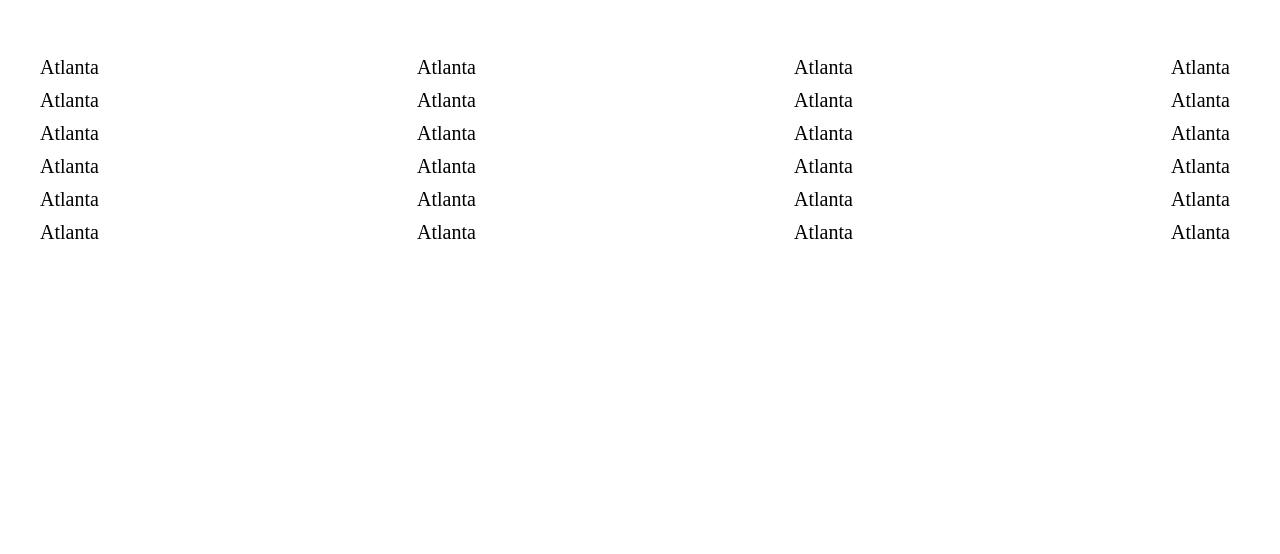
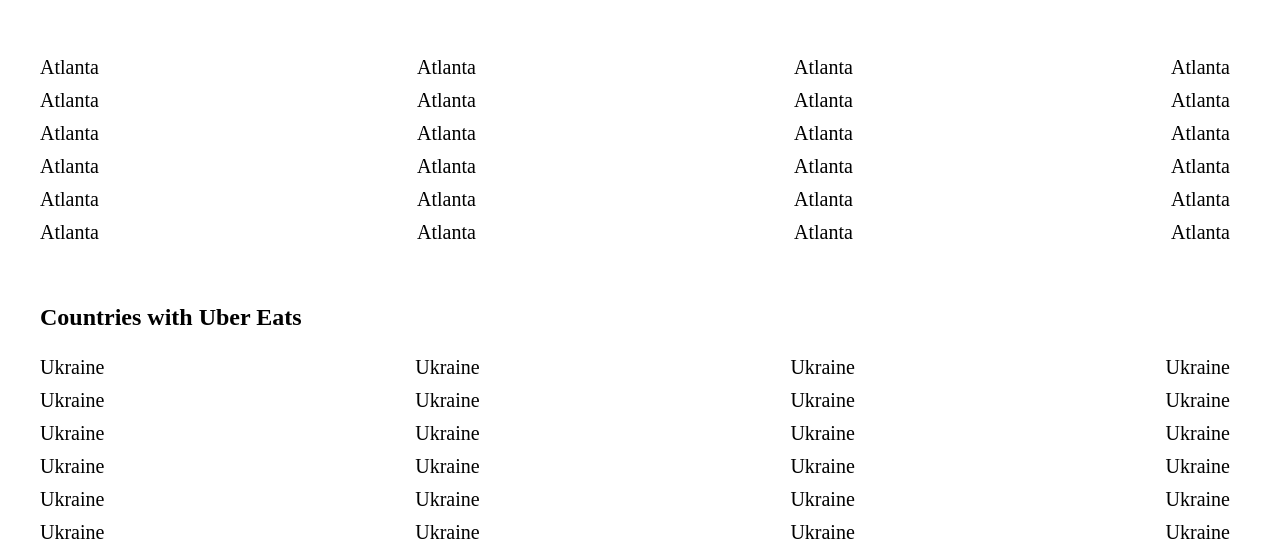
Before and after one commit to Laduka/Uber_Eats, a plain HTML site: page index.html in a window 1280 px wide. Shown: the part 1419-1973 px from the top of the page. Before the commit the page ends 1723 px from the top, so only its background shows below. Drawn offline with Linux system fonts and the light colour scheme; grey boxes are pictures that could not be loaded.

Commit message:
countries

```diff
--- a/index.html
+++ b/index.html
@@ -1,210 +1,238 @@
 <html>
   <head>
     <title>My site</title>
-        <link rel="stylesheet" href="style.css">
+    <link rel="stylesheet" href="style.css" />
+    <link rel="shortcut icon" href="pizza.png" type="image/png">
   </head>
   <body>
     <section class="first_screen">
       <header class="header">
-            <h1 class="margin_header">
-                uber
-            </h1>
+        <h1 class="margin_header">uber</h1>
         <div>
-                 <button class="margin_next">
-                    sing ing
-                </button>
+          <button class="margin_next">sing ing</button>
         </div>
-
       </header>
       <div class="inpouts">
-            <h1 class="order">
-                Order breakfast, lunch, and dinner.
-            </h1>
+        <h1 class="order">Order breakfast, lunch, and dinner.</h1>
         <div>
-                <input class="input_enter_delivery" type="text" placeholder="Enter delivery addres">
+          <input
+            class="input_enter_delivery"
+            type="text"
+            placeholder="Enter delivery addres"
+          />
           <select class="main_select">
             <option>Deliver now</option>
             <option>Schedule for later</option>
           </select>
-                <button class="find_food">
-                    Find food
-                </button>
+          <button class="find_food">Find food</button>
           <p class="href_sing_in">
             <a href="#"> sing in</a> for your recent addresses
           </p>
-
         </div>
-
       </div>
-
     </section>
     <section class="benefits">
       <div class="benefit_card">
-           <img src="https://www.ubereats.com/_static/d68c5f5ddd33d16a8d6855987410673b.svg" alt="">
-           <h2>
-               Feed your employees
-           </h2>
-           <a href="#">
-               Crate a businnes account
-           </a>
+        <img
+          src="https://www.ubereats.com/_static/d68c5f5ddd33d16a8d6855987410673b.svg"
+          alt=""
+        />
+        <h2>Feed your employees</h2>
+        <a href="#"> Crate a businnes account </a>
       </div>
       <div class="benefit_card">
-        <img src="https://www.ubereats.com/_static/d68c5f5ddd33d16a8d6855987410673b.svg" alt="">
-        <h2>
-            Feed your employees
-        </h2>
-        <a href="#">
-            Crate a businnes account
-        </a>
+        <img
+          src="https://www.ubereats.com/_static/d68c5f5ddd33d16a8d6855987410673b.svg"
+          alt=""
+        />
+        <h2>Feed your employees</h2>
+        <a href="#"> Crate a businnes account </a>
       </div>
       <div class="benefit_card">
-        <img src="https://www.ubereats.com/_static/d68c5f5ddd33d16a8d6855987410673b.svg" alt="">
-        <h2>
-            Feed your employees
-        </h2>
-        <a href="#">
-            Crate a businnes account
-        </a>
+        <img
+          src="https://www.ubereats.com/_static/d68c5f5ddd33d16a8d6855987410673b.svg"
+          alt=""
+        />
+        <h2>Feed your employees</h2>
+        <a href="#"> Crate a businnes account </a>
       </div>
     </section>
     <section class="section_map">
-        <h1 class="h1_size">
-            Cities near me
-        </h1>
-        <iframe src="https://www.google.com/maps/embed?pb=!1m14!1m12!1m3!1d82352.48246544447!2d23.942195833904684!3d49.8327786773887!2m3!1f0!2f0!3f0!3m2!1i1024!2i768!4f13.1!5e0!3m2!1sru!2sua!4v1634859196786!5m2!1sru!2sua" width="1500" height="350" style="border:0;" allowfullscreen="" loading="lazy"></iframe>
+      <h1 class="h1_size">Cities near me</h1>
+      <iframe
+        src="https://www.google.com/maps/embed?pb=!1m14!1m12!1m3!1d82352.48246544447!2d23.942195833904684!3d49.8327786773887!2m3!1f0!2f0!3f0!3m2!1i1024!2i768!4f13.1!5e0!3m2!1sru!2sua!4v1634859196786!5m2!1sru!2sua"
+        width="1500"
+        height="350"
+        style="border: 0"
+        allowfullscreen=""
+        loading="lazy"
+      ></iframe>
     </section>
     <section class="citis">
       <div class="citis_blok">
         <div>
-            <a href="#">
-                Atlanta
-            </a>
+          <a href="#"> Atlanta </a>
         </div>
         <div>
-            <a href="#">
-                Atlanta
-            </a>
+          <a href="#"> Atlanta </a>
         </div>
         <div>
-            <a href="#">
-                Atlanta
-            </a>
+          <a href="#"> Atlanta </a>
         </div>
         <div>
-            <a href="#">
-                Atlanta
-            </a>
+          <a href="#"> Atlanta </a>
         </div>
         <div>
-            <a href="#">
-                Atlanta
-            </a>
+          <a href="#"> Atlanta </a>
         </div>
         <div>
-            <a href="#">
-                Atlanta
-            </a>
+          <a href="#"> Atlanta </a>
         </div>
-
       </div>
       <div class="citis_blok">
         <div>
-              <a href="#">
-                  Atlanta
-              </a>
+          <a href="#"> Atlanta </a>
         </div>
         <div>
-              <a href="#">
-                  Atlanta
-              </a>
+          <a href="#"> Atlanta </a>
         </div>
         <div>
-              <a href="#">
-                  Atlanta
-              </a>
+          <a href="#"> Atlanta </a>
         </div>
         <div>
-              <a href="#">
-                  Atlanta
-              </a>
+          <a href="#"> Atlanta </a>
         </div>
         <div>
-              <a href="#">
-                  Atlanta
-              </a>
+          <a href="#"> Atlanta </a>
         </div>
         <div>
-              <a href="#">
-                  Atlanta
-              </a>
+          <a href="#"> Atlanta </a>
         </div>
-
       </div>
       <div class="citis_blok">
         <div>
-              <a href="#">
-                  Atlanta
-              </a>
+          <a href="#"> Atlanta </a>
         </div>
         <div>
-              <a href="#">
-                  Atlanta
-              </a>
+          <a href="#"> Atlanta </a>
         </div>
         <div>
-              <a href="#">
-                  Atlanta
-              </a>
+          <a href="#"> Atlanta </a>
         </div>
         <div>
-              <a href="#">
-                  Atlanta
-              </a>
+          <a href="#"> Atlanta </a>
         </div>
         <div>
-              <a href="#">
-                  Atlanta
-              </a>
+          <a href="#"> Atlanta </a>
         </div>
         <div>
-              <a href="#">
-                  Atlanta
-              </a>
+          <a href="#"> Atlanta </a>
         </div>
-
       </div>
       <div class="citis_blok">
         <div>
-              <a href="#">
-                  Atlanta
-              </a>
+          <a href="#"> Atlanta </a>
         </div>
         <div>
-              <a href="#">
-                  Atlanta
-              </a>
+          <a href="#"> Atlanta </a>
         </div>
         <div>
-              <a href="#">
-                  Atlanta
-              </a>
+          <a href="#"> Atlanta </a>
         </div>
         <div>
-              <a href="#">
-                  Atlanta
-              </a>
+          <a href="#"> Atlanta </a>
         </div>
         <div>
-              <a href="#">
-                  Atlanta
-              </a>
+          <a href="#"> Atlanta </a>
         </div>
         <div>
-              <a href="#">
-                  Atlanta
-              </a>
+          <a href="#"> Atlanta </a>
         </div>
-
+      </div>
+    </section>
+    <section class="countres">
+      <h1>Countries with Uber Eats</h1>
+      <div class="countries_cointeiner">
+        <div class="countres_blok">
+          <div>
+            <a href="#"> Ukraine </a>
+          </div>
+          <div>
+            <a href="#"> Ukraine </a>
+          </div>
+          <div>
+            <a href="#"> Ukraine </a>
+          </div>
+          <div>
+            <a href="#"> Ukraine </a>
+          </div>
+          <div>
+            <a href="#"> Ukraine </a>
+          </div>
+          <div>
+            <a href="#"> Ukraine </a>
+          </div>
+        </div>
+        <div class="countres_blok">
+          <div>
+            <a href="#"> Ukraine </a>
+          </div>
+          <div>
+            <a href="#"> Ukraine </a>
+          </div>
+          <div>
+            <a href="#"> Ukraine </a>
+          </div>
+          <div>
+            <a href="#"> Ukraine </a>
+          </div>
+          <div>
+            <a href="#"> Ukraine </a>
+          </div>
+          <div>
+            <a href="#"> Ukraine </a>
+          </div>
+        </div>
+        <div class="countres_blok">
+          <div>
+            <a href="#"> Ukraine </a>
+          </div>
+          <div>
+            <a href="#"> Ukraine </a>
+          </div>
+          <div>
+            <a href="#"> Ukraine </a>
+          </div>
+          <div>
+            <a href="#"> Ukraine </a>
+          </div>
+          <div>
+            <a href="#"> Ukraine </a>
+          </div>
+          <div>
+            <a href="#"> Ukraine </a>
+          </div>
+        </div>
+        <div class="countres_blok">
+          <div>
+            <a href="#"> Ukraine </a>
+          </div>
+          <div>
+            <a href="#"> Ukraine </a>
+          </div>
+          <div>
+            <a href="#"> Ukraine </a>
+          </div>
+          <div>
+            <a href="#"> Ukraine </a>
+          </div>
+          <div>
+            <a href="#"> Ukraine </a>
+          </div>
+          <div>
+            <a href="#"> Ukraine </a>
+          </div>
+        </div>
       </div>
     </section>
   </body>
--- a/style.css
+++ b/style.css
@@ -117,3 +117,24 @@
 .citis_blok div{
     margin-bottom: 10px;
 }
+
+.countres{
+    margin-left: 40px;
+    margin-right: 50px;
+}
+
+.countries_cointeiner{
+    display: flex;
+    justify-content: space-between;
+    margin-top: 25px;
+}
+
+.countres_blok a{
+    color: black;
+    text-decoration: none;
+    font-size: 20px;
+}
+
+.countres_blok div{
+    margin-bottom: 10px;
+}
```
Also changed, not shown: pizza.png (added). Lines whose indentation alone changed are shown as unchanged.
